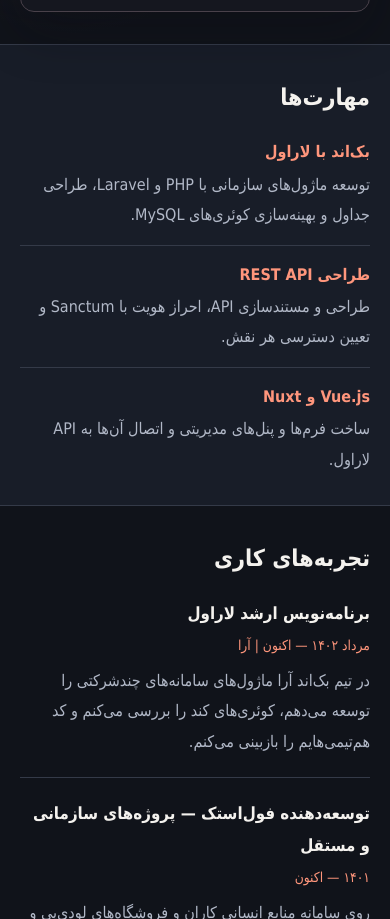
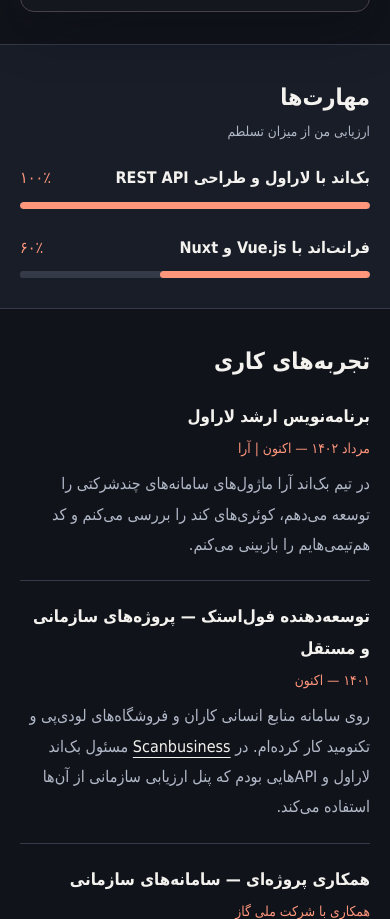
Before and after one commit to moh3en1383/portfolio, a plain HTML site: page index.html in a window 390 px wide. Shown: the part 788-1707 px from the top of the page. Drawn offline with Linux system fonts and the light colour scheme; a small style sheet from the web is missing.

Commit message:
Show self-rated skills and update Rahika with its Android apps and live screenshot

```diff
--- a/index.html
+++ b/index.html
@@ -93,21 +93,19 @@
 
   <section class="section" id="skills">
     <div class="container resume-section">
-      <h2 class="section-title">مهارت‌ها</h2>
-      <dl class="skill-rows">
-        <div>
-          <dt>بک‌اند با لاراول</dt>
-          <dd>توسعه ماژول‌های سازمانی با <bdi>PHP</bdi> و <bdi>Laravel</bdi>، طراحی جداول و بهینه‌سازی کوئری‌های <bdi>MySQL</bdi>.</dd>
+      <h2 class="section-title">مهارت‌ها <small>ارزیابی من از میزان تسلطم</small></h2>
+      <div class="skill-levels">
+        <div class="skill-level">
+          <label for="backend-level">بک‌اند با لاراول و طراحی <bdi>REST API</bdi></label>
+          <span aria-hidden="true">۱۰۰٪</span>
+          <meter id="backend-level" min="0" max="100" value="100">۱۰۰٪</meter>
         </div>
-        <div>
-          <dt>طراحی <bdi>REST API</bdi></dt>
-          <dd>طراحی و مستندسازی API، احراز هویت با <bdi>Sanctum</bdi> و تعیین دسترسی هر نقش.</dd>
+        <div class="skill-level">
+          <label for="frontend-level">فرانت‌اند با <bdi>Vue.js</bdi> و <bdi>Nuxt</bdi></label>
+          <span aria-hidden="true">۶۰٪</span>
+          <meter id="frontend-level" min="0" max="100" value="60">۶۰٪</meter>
         </div>
-        <div>
-          <dt><bdi>Vue.js</bdi> و <bdi>Nuxt</bdi></dt>
-          <dd>ساخت فرم‌ها و پنل‌های مدیریتی و اتصال آن‌ها به API لاراول.</dd>
-        </div>
-      </dl>
+      </div>
     </div>
   </section>
 
--- a/style/index.css
+++ b/style/index.css
@@ -119,12 +119,17 @@ main .section { border-top: 1px solid var(--border); }
 #skills { background: var(--card); }
 .resume-section { display: grid; grid-template-columns: 1fr 3fr; gap: 36px; align-items: start; }
 .section-title { font-size: 1.45rem; }
-.skill-rows > div { display: grid; grid-template-columns: minmax(130px, 1fr) 2.8fr; gap: 18px; padding-block: 14px; }
-.skill-rows > div:first-child { padding-top: 0; }
-.skill-rows > div:last-child { padding-bottom: 0; }
-.skill-rows > div + div, .timeline-item + .timeline-item { border-top: 1px solid var(--border); }
-.skill-rows dt { font-weight: 700; color: var(--accent); }
-.skill-rows dd, .timeline-content p { color: var(--muted); }
+.section-title small { display: block; font-size: .85rem; font-weight: 400; color: var(--muted); }
+.skill-levels { display: grid; gap: 24px; }
+.skill-level { display: grid; grid-template-columns: 1fr auto; gap: 8px 16px; align-items: baseline; }
+.skill-level label { font-weight: 650; }
+.skill-level span { color: var(--accent); font-variant-numeric: tabular-nums; }
+.skill-level meter { grid-column: 1 / -1; width: 100%; height: 7px; appearance: none; border: 0; border-radius: 8px; background: var(--border); }
+.skill-level meter::-webkit-meter-bar { height: 7px; border: 0; border-radius: 8px; background: var(--border); }
+.skill-level meter::-webkit-meter-optimum-value { border-radius: 8px; background: var(--accent); }
+.skill-level meter::-moz-meter-bar { border-radius: 8px; background: var(--accent); }
+.timeline-item + .timeline-item { border-top: 1px solid var(--border); }
+.timeline-content p { color: var(--muted); }
 .timeline-item { padding-block: 20px; }
 .timeline-item:first-child { padding-top: 0; }
 .timeline-item:last-child { padding-bottom: 0; }
@@ -256,6 +261,7 @@ main .section { border-top: 1px solid var(--border); }
 
 /* ===== Images inside thumbs ===== */
 .project-thumb img { width: 100%; height: 100%; object-fit: cover; }
+.rahika-preview { display: block; width: 100%; height: auto; border-radius: var(--radius); }
 
 @media (max-width: 820px) {
   .hero-inner { grid-template-columns: 1fr 1fr; gap: 24px; }
@@ -274,7 +280,6 @@ main .section { border-top: 1px solid var(--border); }
   .hero-inner { grid-template-columns: minmax(0, 1fr); gap: 30px; }
   .hero { padding-block: 32px; }
   .section { padding-block: 30px; }
-  .skill-rows > div { grid-template-columns: 1fr; gap: 2px; }
   .contact-grid { grid-template-columns: minmax(0, 1fr); }
 }
 
```
Also changed, not shown: portfolio.html (+6 -6 lines), project-gps.html (+20 -24 lines), image/gps.png, 1 other file.
